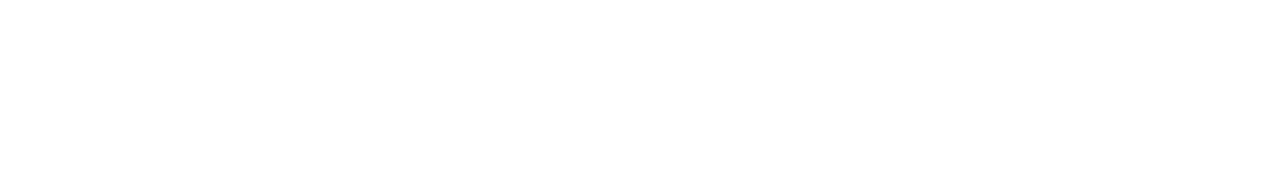
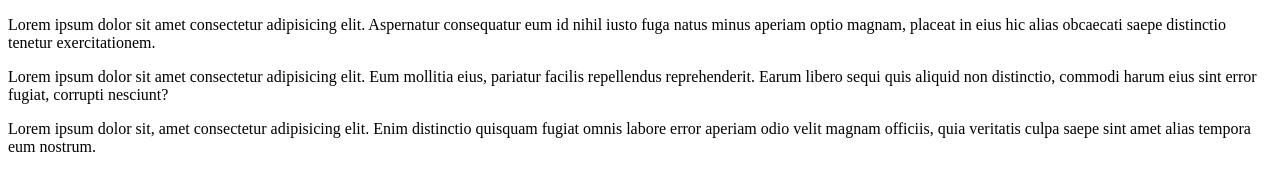
Before and after one commit to maciel5995/workshop_git, a plain HTML site: page index.html in a window 1280 px wide. Drawn offline with Linux system fonts and the light colour scheme.

Commit message:
feat(001): cria a pagina principal

```diff
--- a/index.html
+++ b/index.html
@@ -6,6 +6,8 @@
     <title>Worskhop Git</title>
 </head>
 <body>
-
+    <p>Lorem ipsum dolor sit amet consectetur adipisicing elit. Aspernatur consequatur eum id nihil iusto fuga natus minus aperiam optio magnam, placeat in eius hic alias obcaecati saepe distinctio tenetur exercitationem.</p>
+    <p>Lorem ipsum dolor sit amet consectetur adipisicing elit. Eum mollitia eius, pariatur facilis repellendus reprehenderit. Earum libero sequi quis aliquid non distinctio, commodi harum eius sint error fugiat, corrupti nesciunt?</p>
+    <p>Lorem ipsum dolor sit, amet consectetur adipisicing elit. Enim distinctio quisquam fugiat omnis labore error aperiam odio velit magnam officiis, quia veritatis culpa saepe sint amet alias tempora eum nostrum.</p>
 </body>
 </html>
```
